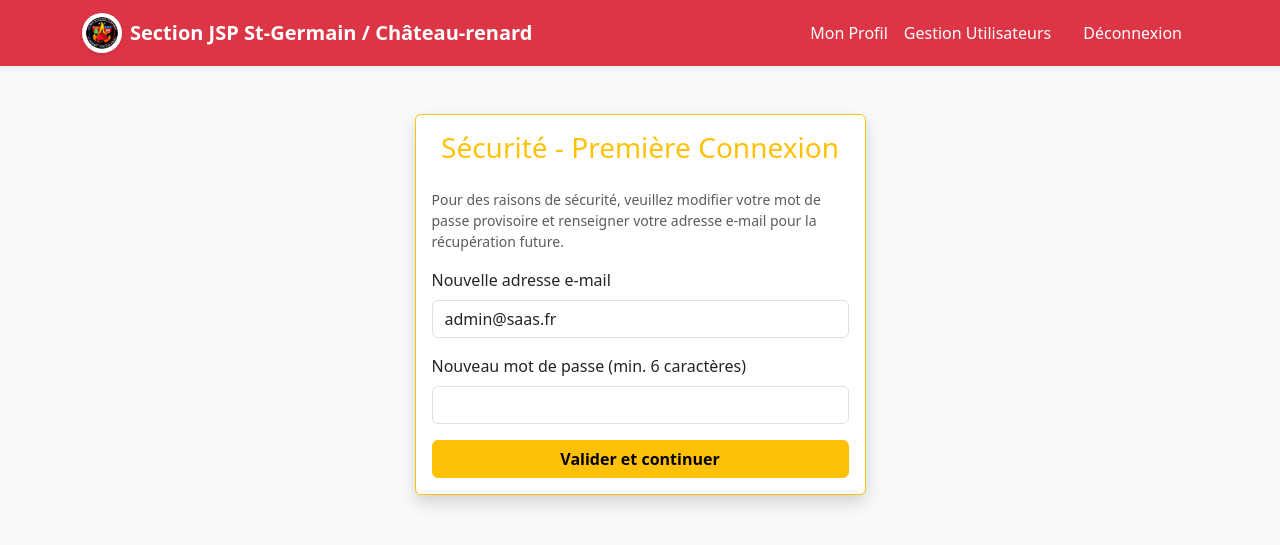
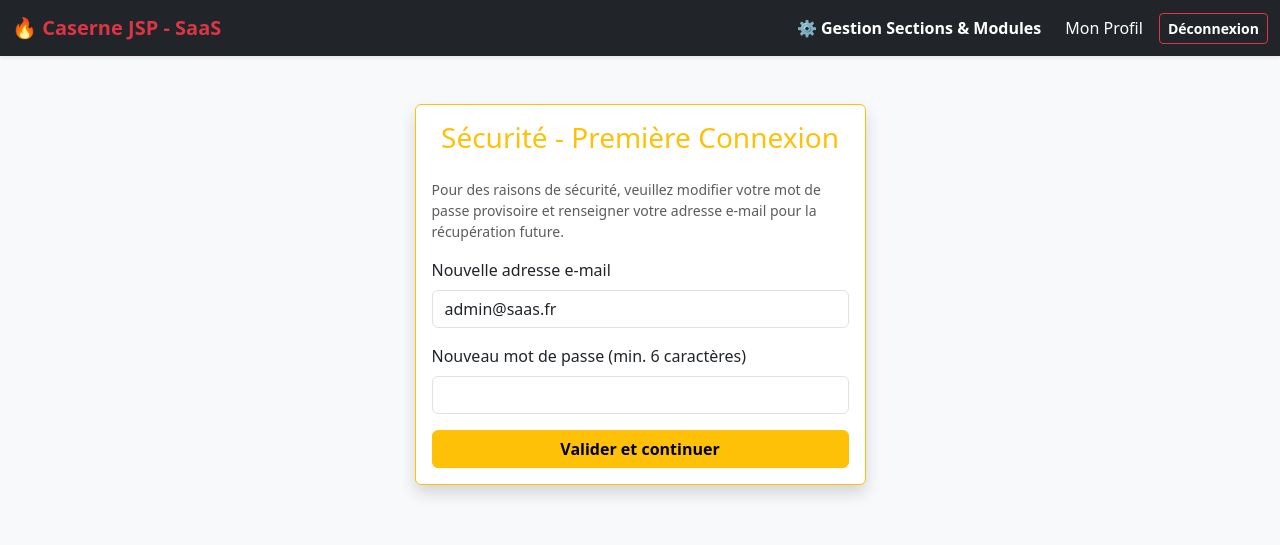
Before and after one commit to Ivar1er/caserne-jsp, a Flask app: page /change-password in a window 1280 px wide. Shown: the top 545 px of the page. Run offline with Flask 3, Linux system fonts and the light colour scheme; a user stored in the database is signed in.

Commit message:
Correction du lien manage_users vers manage_sections dans base.html

```diff
--- a/templates/base.html
+++ b/templates/base.html
@@ -2,40 +2,55 @@
 <html lang="fr">
 <head>
     <meta charset="UTF-8">
-    <title>Section JSP St-Germain / Château-renard</title>
-    <link href="https://cdn.jsdelivr.net/npm/bootstrap@5.3.2/dist/css/bootstrap.min.css" rel="stylesheet">
+    <meta name="viewport" content="width=device-width, initial-scale=1.0">
+    <title>Caserne JSP - SaaS</title>
+    <!-- Bootstrap CSS -->
+    <link href="https://cdn.jsdelivr.net/npm/bootstrap@5.3.0/dist/css/bootstrap.min.css" rel="stylesheet">
 </head>
 <body class="bg-light">
-    <nav class="navbar navbar-expand-lg navbar-dark bg-danger shadow-sm">
-        <div class="container">
-            <a class="navbar-brand fw-bold d-flex align-items-center gap-2" href="{{ url_for('index') }}">
-                <img src="{{ url_for('static', filename='logo.png') }}" alt="Logo" width="40" height="40" class="rounded-circle bg-white p-1 shadow-sm">
-                Section JSP St-Germain / Château-renard
-            </a>
-            {% if current_user.is_authenticated %}
-            <div class="navbar-nav ms-auto">
-                <a class="nav-link text-white" href="{{ url_for('profile') }}">Mon Profil</a>
-                {% if current_user.role == 'admin' %}
-                <a class="nav-link text-white" href="{{ url_for('manage_users') }}">Gestion Utilisateurs</a>
-                {% endif %}
-                <a class="nav-link btn btn-outline-light text-white ms-2 px-3" href="{{ url_for('logout') }}">Déconnexion</a>
+    <nav class="navbar navbar-expand-lg navbar-dark bg-dark mb-4 shadow-sm">
+        <div class="container-fluid">
+            <a class="navbar-brand fw-bold text-danger" href="{{ url_for('index') }}">🔥 Caserne JSP - SaaS</a>
+            <button class="navbar-toggler" type="button" data-bs-toggle="collapse" data-bs-target="#navbarNav">
+                <span class="navbar-toggler-icon"></span>
+            </button>
+            <div class="collapse navbar-collapse" id="navbarNav">
+                <ul class="navbar-nav ms-auto align-items-center">
+                    {% if current_user.is_authenticated %}
+                        {% if current_user.role == 'admin' %}
+                            <li class="nav-item">
+                                <a class="nav-link text-white fw-bold" href="{{ url_for('manage_sections') }}">⚙️ Gestion Sections & Modules</a>
+                            </li>
+                        {% elif current_user.role == 'formateur' %}
+                            <li class="nav-item">
+                                <a class="nav-link text-white fw-bold" href="{{ url_for('dashboard_formateur') }}">🚒 Espace Formateur</a>
+                            </li>
+                        {% elif current_user.role == 'jsp' %}
+                            <li class="nav-item">
+                                <a class="nav-link text-white fw-bold" href="{{ url_for('dashboard_jsp') }}">🏅 Mon Espace JSP</a>
+                            </li>
+                        {% endif %}
+                        <li class="nav-item ms-2">
+                            <a class="nav-link text-white" href="{{ url_for('profile') }}">Mon Profil</a>
+                        </li>
+                        <li class="nav-item ms-2">
+                            <a class="btn btn-sm btn-outline-danger text-white fw-bold" href="{{ url_for('logout') }}">Déconnexion</a>
+                        </li>
+                    {% else %}
+                        <li class="nav-item">
+                            <a class="nav-link text-white" href="{{ url_for('login') }}">Connexion</a>
+                        </li>
+                    {% endif %}
+                </ul>
             </div>
-            {% endif %}
         </div>
     </nav>
-    <div class="container mt-4">
-        {% with messages = get_flashed_messages(with_categories=true) %}
-            {% if messages %}
-                {% for category, message in messages %}
-                    <div class="alert alert-{{ category }} alert-dismissible fade show" role="alert">
-                        {{ message }}
-                        <button type="button" class="btn-close" data-bs-dismiss="alert"></button>
-                    </div>
-                {% endfor %}
-            {% endif %}
-        {% endwith %}
+
+    <div class="container pb-5">
         {% block content %}{% endblock %}
     </div>
-    <script src="https://cdn.jsdelivr.net/npm/bootstrap@5.3.2/dist/js/bootstrap.bundle.min.js"></script>
+
+    <!-- Bootstrap JS -->
+    <script src="https://cdn.jsdelivr.net/npm/bootstrap@5.3.0/dist/js/bootstrap.bundle.min.js"></script>
 </body>
 </html>
```
